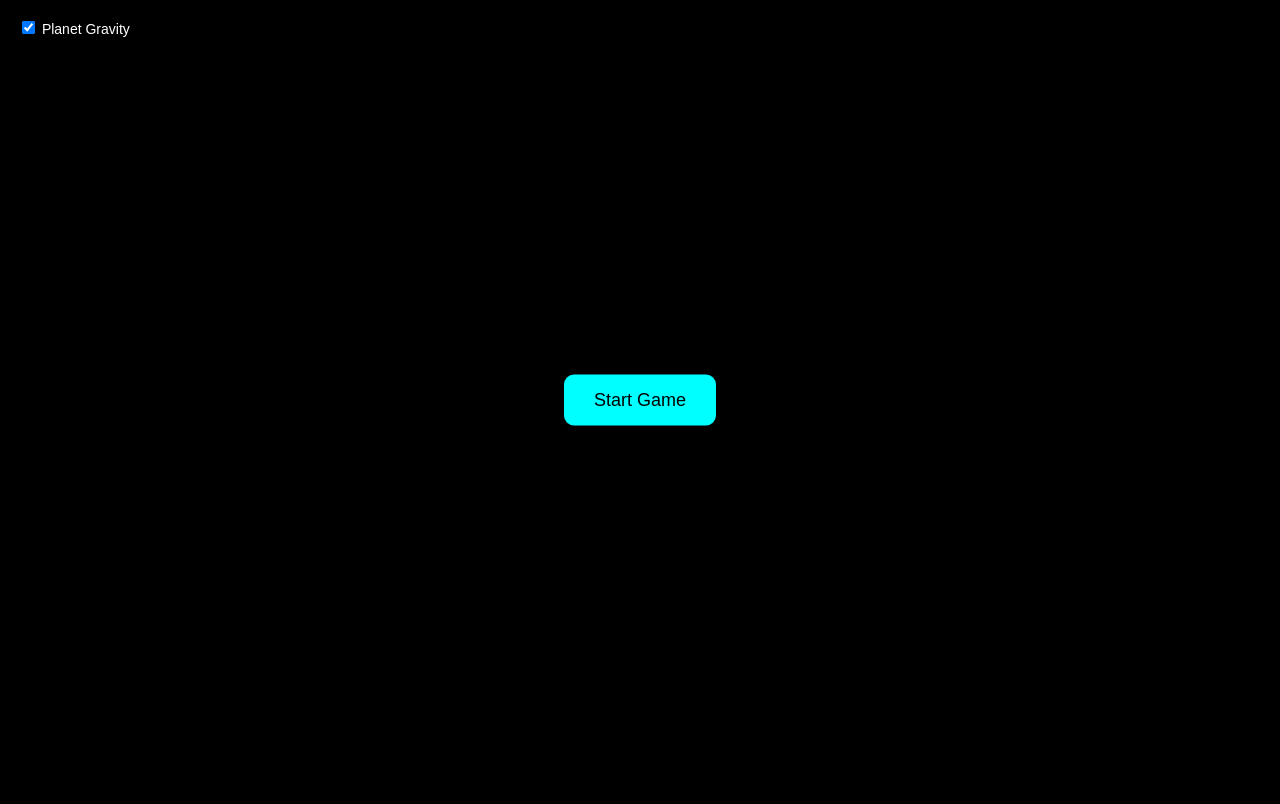
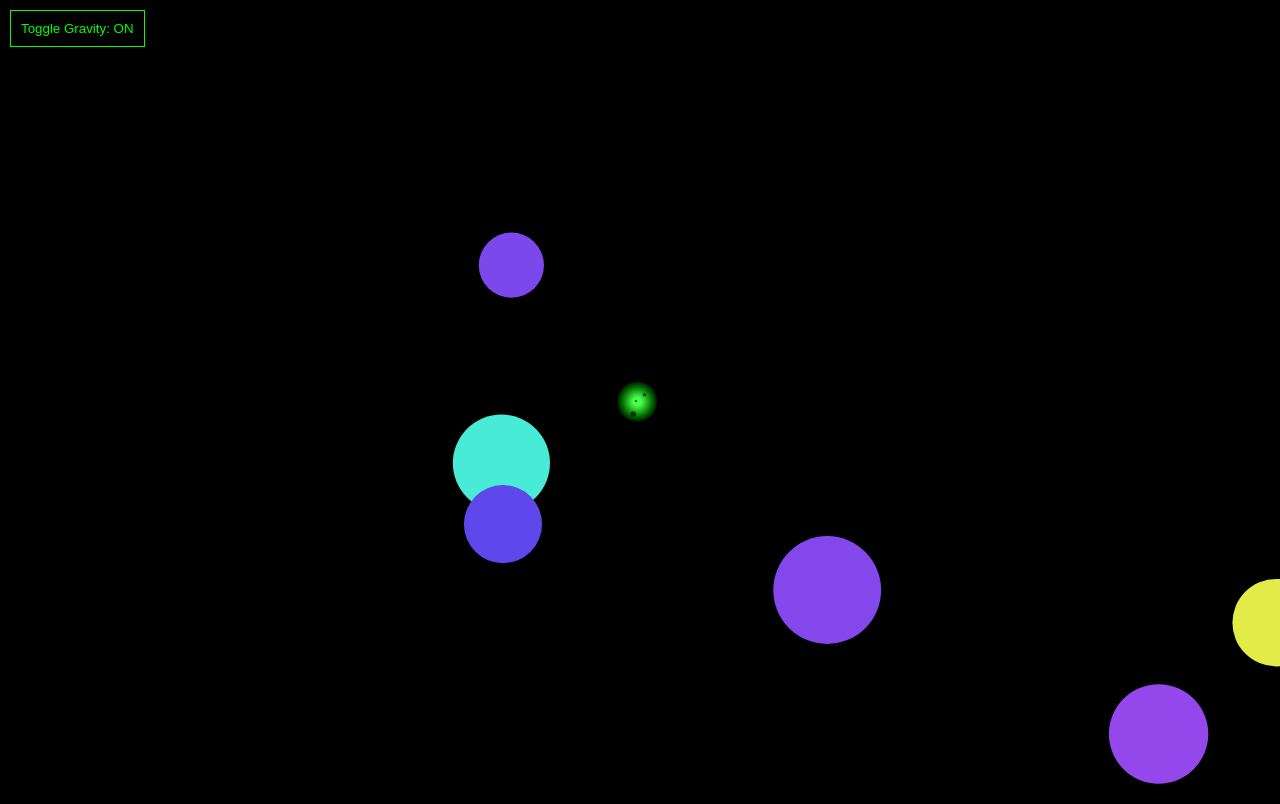
Before and after one commit to codenametimelord/comet-simulator, a plain HTML site: page index.html in a window 1280 px wide. Drawn offline with Linux system fonts and the light colour scheme.

Commit message:
Update index.html

```diff
--- a/index.html
+++ b/index.html
@@ -1,115 +1,94 @@
 <!DOCTYPE html>
-<html lang="en">
+<html>
 <head>
-<meta charset="UTF-8">
-<meta name="viewport" content="width=device-width, initial-scale=1.0">
-<title>Kryptonite Comet Gravity Sim</title>
+<title>Kryptonite Comet - Tilt Gravity Simulator</title>
 <style>
-    html, body {
+    body {
         margin: 0;
-        padding: 0;
+        background: black;
         overflow: hidden;
-        background: black;
-        height: 100%;
+        color: white;
+        font-family: sans-serif;
     }
-    canvas {
-        display: block;
-        width: 100vw;
-        height: 100vh;
-    }
-    #ui {
+    #toggleGravity {
         position: absolute;
         top: 10px;
         left: 10px;
-        color: white;
-        font-family: sans-serif;
-        font-size: 14px;
-        background: rgba(0,0,0,0.5);
-        padding: 8px;
-        border-radius: 8px;
-        user-select: none;
-    }
-    #startBtn {
-        position: absolute;
-        top: 50%;
-        left: 50%;
-        transform: translate(-50%, -50%);
-        padding: 15px 30px;
-        font-size: 18px;
-        background: #0ff;
-        color: black;
-        border: none;
-        border-radius: 10px;
+        z-index: 10;
+        padding: 10px;
+        background: rgba(0,0,0,0.6);
+        border: 1px solid #0f0;
+        color: #0f0;
         cursor: pointer;
     }
 </style>
 </head>
 <body>
+<button id="toggleGravity">Toggle Gravity: ON</button>
 <canvas id="gameCanvas"></canvas>
-
-<div id="ui">
-    <label>
-        <input type="checkbox" id="gravityToggle" checked> Planet Gravity
-    </label>
-</div>
-
-<button id="startBtn">Start Game</button>
 
 <script>
 const canvas = document.getElementById("gameCanvas");
 const ctx = canvas.getContext("2d");
+canvas.width = window.innerWidth;
+canvas.height = window.innerHeight;
 
-function resizeCanvas() {
-    canvas.width = window.innerWidth;
-    canvas.height = window.innerHeight;
-}
-resizeCanvas();
-window.addEventListener("resize", resizeCanvas);
+// Comet
+let comet = {
+    x: canvas.width / 2,
+    y: canvas.height / 2,
+    vx: 0,
+    vy: 0,
+    size: 20
+};
 
-let comet = { x: canvas.width / 2, y: canvas.height / 2, vx: 0, vy: 0, size: 15 };
-let friction = 0.98;
-let acceleration = 0.0015; // tilt sensitivity
-
-let stars = [];
-for (let i = 0; i < 200; i++) {
-    stars.push({
-        x: Math.random() * canvas.width,
-        y: Math.random() * canvas.height,
-        size: Math.random() * 2,
-        speed: Math.random() * 0.5 + 0.2
-    });
-}
+// Controls
+let tiltX = 0;
+let tiltY = 0;
+let acceleration = 0.1;
+let friction = 0.99;
 
 // Planets
-let planets = [
-    { x: canvas.width * 0.3, y: canvas.height * 0.4, size: 30, mass: 5000, color: "orange" },
-    { x: canvas.width * 0.7, y: canvas.height * 0.6, size: 40, mass: 8000, color: "blue" }
-];
+let planets = [];
+let planetGravityEnabled = true;
+document.getElementById("toggleGravity").onclick = () => {
+    planetGravityEnabled = !planetGravityEnabled;
+    document.getElementById("toggleGravity").innerText =
+        `Toggle Gravity: ${planetGravityEnabled ? 'ON' : 'OFF'}`;
+};
 
-let trail = [];
-let tiltX = 0, tiltY = 0;
-let running = false;
-let planetGravityEnabled = true;
+// Generate random planets
+function generatePlanets(num) {
+    planets = [];
+    for (let i = 0; i < num; i++) {
+        let size = Math.random() * 40 + 20;
+        let mass = size * 100; // mass proportional to size
+        let color = `hsl(${Math.random() * 360}, 80%, 60%)`;
+        let x, y;
+        // Avoid spawning too close to the comet
+        do {
+            x = Math.random() * canvas.width;
+            y = Math.random() * canvas.height;
+        } while (Math.hypot(x - comet.x, y - comet.y) < 150);
 
-document.getElementById("gravityToggle").addEventListener("change", (e) => {
-    planetGravityEnabled = e.target.checked;
+        planets.push({ x, y, size, mass, color });
+    }
+}
+generatePlanets(6);
+
+// Device tilt controls
+window.addEventListener("deviceorientation", (e) => {
+    tiltX = e.gamma / 45; // left/right
+    tiltY = e.beta / 45;  // up/down
 });
 
-function drawStars() {
-    ctx.fillStyle = "white";
-    stars.forEach(star => {
-        ctx.beginPath();
-        ctx.arc(star.x, star.y, star.size, 0, Math.PI * 2);
-        ctx.fill();
-    });
-}
-
-function updateComet() {
-    // Tilt movement first (player always controls)
+// Update
+function update() {
+    // Tilt control
     comet.vx += tiltX * acceleration;
     comet.vy += tiltY * acceleration;
 
-    // Gravity from planets (weaker influence)
+    // Gravity
     if (planetGravityEnabled) {
         planets.forEach(planet => {
             let dx = planet.x - comet.x;
@@ -118,106 +97,80 @@ function updateComet() {
             let dist = Math.sqrt(distSq);
 
             if (dist > planet.size) {
-                let force = (planet.mass / distSq) * 0.0005; // very subtle
+                let force = (planet.mass / distSq) * 0.0005;
                 comet.vx += (dx / dist) * force;
                 comet.vy += (dy / dist) * force;
             }
         });
     }
 
-    // Friction
     comet.vx *= friction;
     comet.vy *= friction;
 
-    // Position update
     comet.x += comet.vx;
     comet.y += comet.vy;
 
-    // Wrap edges
+    // Wrap around screen
     if (comet.x < 0) comet.x = canvas.width;
     if (comet.x > canvas.width) comet.x = 0;
     if (comet.y < 0) comet.y = canvas.height;
     if (comet.y > canvas.height) comet.y = 0;
-
-    // Trail
-    trail.push({ x: comet.x, y: comet.y });
-    if (trail.length > 30) trail.shift();
 }
 
+// Draw comet with rock-like kryptonite texture
 function drawComet() {
-    // Trail
-    ctx.strokeStyle = "rgba(0, 255, 100, 0.5)";
-    ctx.beginPath();
-    trail.forEach(p => ctx.lineTo(p.x, p.y));
-    ctx.stroke();
+    let gradient = ctx.createRadialGradient(
+        comet.x, comet.y, comet.size * 0.2,
+        comet.x, comet.y, comet.size
+    );
+    gradient.addColorStop(0, "#4aff4a");
+    gradient.addColorStop(0.7, "#006600");
+    gradient.addColorStop(1, "#001a00");
 
-    // Kryptonite comet
-    let gradient = ctx.createRadialGradient(comet.x, comet.y, comet.size * 0.2, comet.x, comet.y, comet.size);
-    gradient.addColorStop(0, "lime");
-    gradient.addColorStop(1, "darkgreen");
     ctx.fillStyle = gradient;
-
-    ctx.shadowColor = "lime";
-    ctx.shadowBlur = 15;
     ctx.beginPath();
     ctx.arc(comet.x, comet.y, comet.size, 0, Math.PI * 2);
     ctx.fill();
-    ctx.shadowBlur = 0;
+
+    // Add speckles for rocky look
+    for (let i = 0; i < 8; i++) {
+        let angle = Math.random() * Math.PI * 2;
+        let radius = Math.random() * comet.size * 0.8;
+        let sx = comet.x + Math.cos(angle) * radius;
+        let sy = comet.y + Math.sin(angle) * radius;
+        ctx.fillStyle = "rgba(0,0,0,0.6)";
+        ctx.beginPath();
+        ctx.arc(sx, sy, Math.random() * 3, 0, Math.PI * 2);
+        ctx.fill();
+    }
 }
 
+// Draw planets
 function drawPlanets() {
     planets.forEach(planet => {
-        let gradient = ctx.createRadialGradient(planet.x, planet.y, planet.size * 0.2, planet.x, planet.y, planet.size);
-        gradient.addColorStop(0, "white");
-        gradient.addColorStop(1, planet.color);
-        ctx.fillStyle = gradient;
+        ctx.fillStyle = planet.color;
         ctx.beginPath();
         ctx.arc(planet.x, planet.y, planet.size, 0, Math.PI * 2);
         ctx.fill();
     });
 }
 
-function updateStars() {
-    stars.forEach(star => {
-        star.x -= comet.vx * star.speed * 0.05;
-        star.y -= comet.vy * star.speed * 0.05;
-        if (star.x < 0) star.x = canvas.width;
-        if (star.x > canvas.width) star.x = 0;
-        if (star.y < 0) star.y = canvas.height;
-        if (star.y > canvas.height) star.y = 0;
-    });
-}
+// Loop
+function gameLoop() {
+    ctx.clearRect(0, 0, canvas.width, canvas.height);
 
-function gameLoop() {
-    if (!running) return;
-    ctx.clearRect(0, 0, canvas.width, canvas.height);
-    updateStars();
-    drawStars();
+    update();
     drawPlanets();
-    updateComet();
     drawComet();
+
     requestAnimationFrame(gameLoop);
 }
+gameLoop();
 
-document.getElementById("startBtn").addEventListener("click", () => {
-    if (typeof DeviceMotionEvent.requestPermission === 'function') {
-        DeviceMotionEvent.requestPermission().then(response => {
-            if (response === 'granted') startGame();
-        }).catch(console.error);
-    } else {
-        startGame();
-    }
+window.addEventListener("resize", () => {
+    canvas.width = window.innerWidth;
+    canvas.height = window.innerHeight;
 });
-
-function startGame() {
-    document.getElementById("startBtn").style.display = "none";
-    window.addEventListener("deviceorientation", (e) => {
-        tiltX = e.gamma || 0;
-        tiltY = e.beta || 0;
-    }, true);
-    running = true;
-    gameLoop();
-}
 </script>
 </body>
 </html>
```
